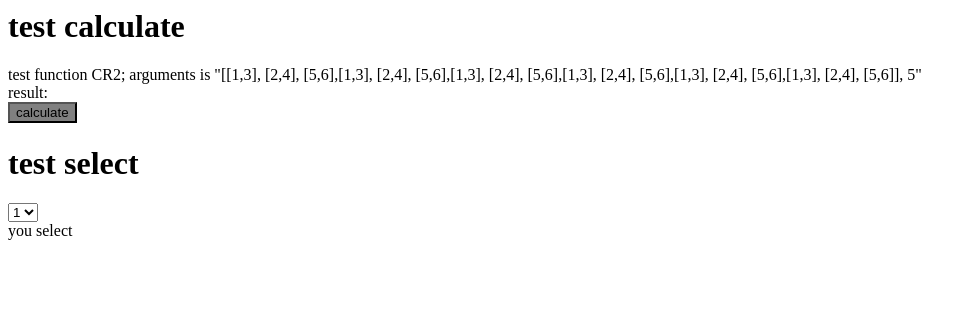
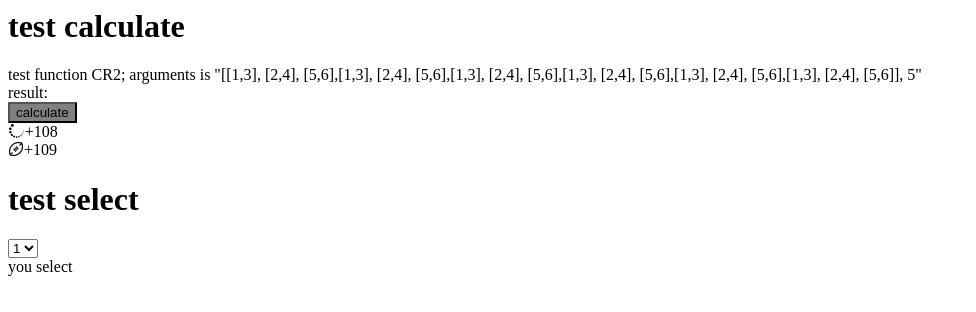
Before and after one commit to testwutong/testwutong.github.io, a plain HTML site: page index.html in a window 1280 px wide. Shown: the whole page, without its empty margins (0-976 px from the left). Drawn offline with Linux system fonts and the light colour scheme.

Commit message:
update iconfont

```diff
--- a/index.html
+++ b/index.html
@@ -243,7 +243,8 @@
     <div class="mask"></div>
     <div class="popup"></div>
   </div>
-
+  <div class="iconfont icon-loading">+108</div>
+  <div class="iconfont icon-rugby">+109</div>
   <h1>test select</h1>
   <select id="select">
     <option value="1">1</option>
```
Also changed, not shown: iconfont.svg (added), iconfont.ttf (added), iconfont.woff (added), 1 other file.
